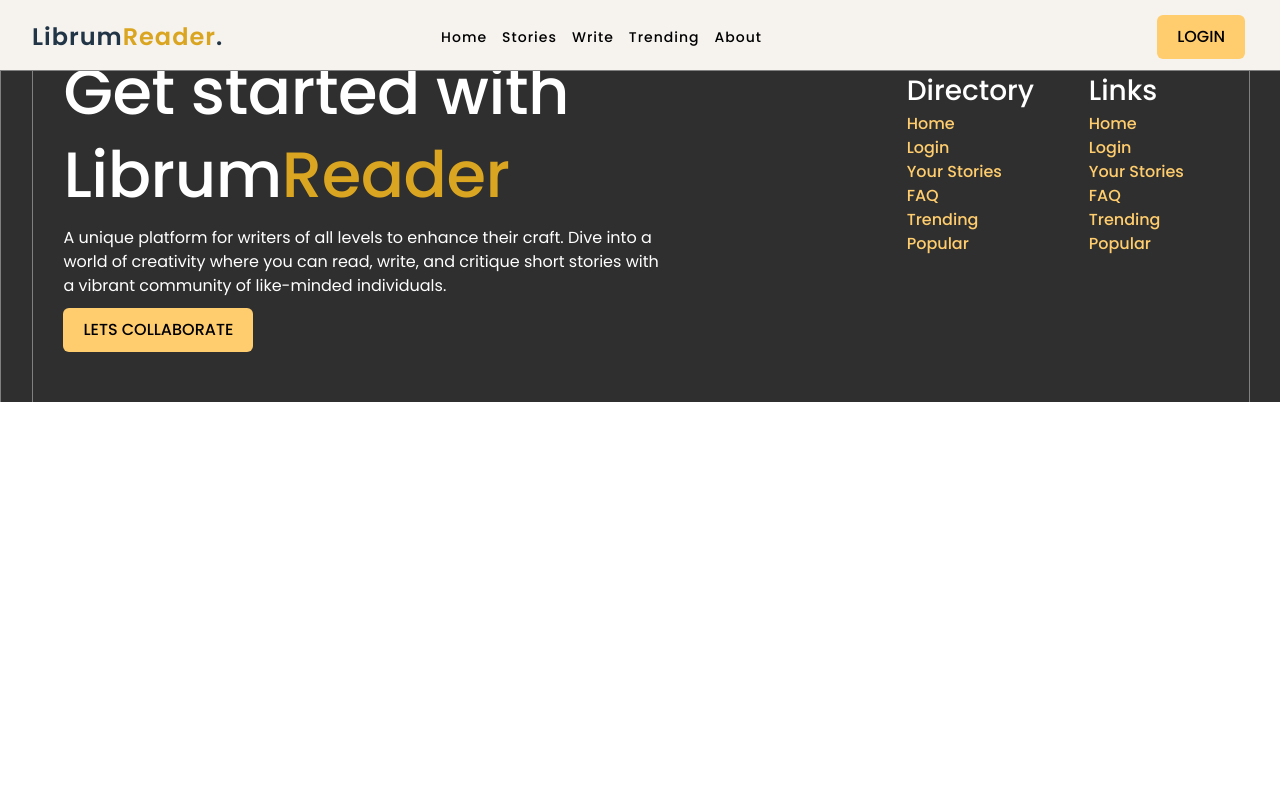
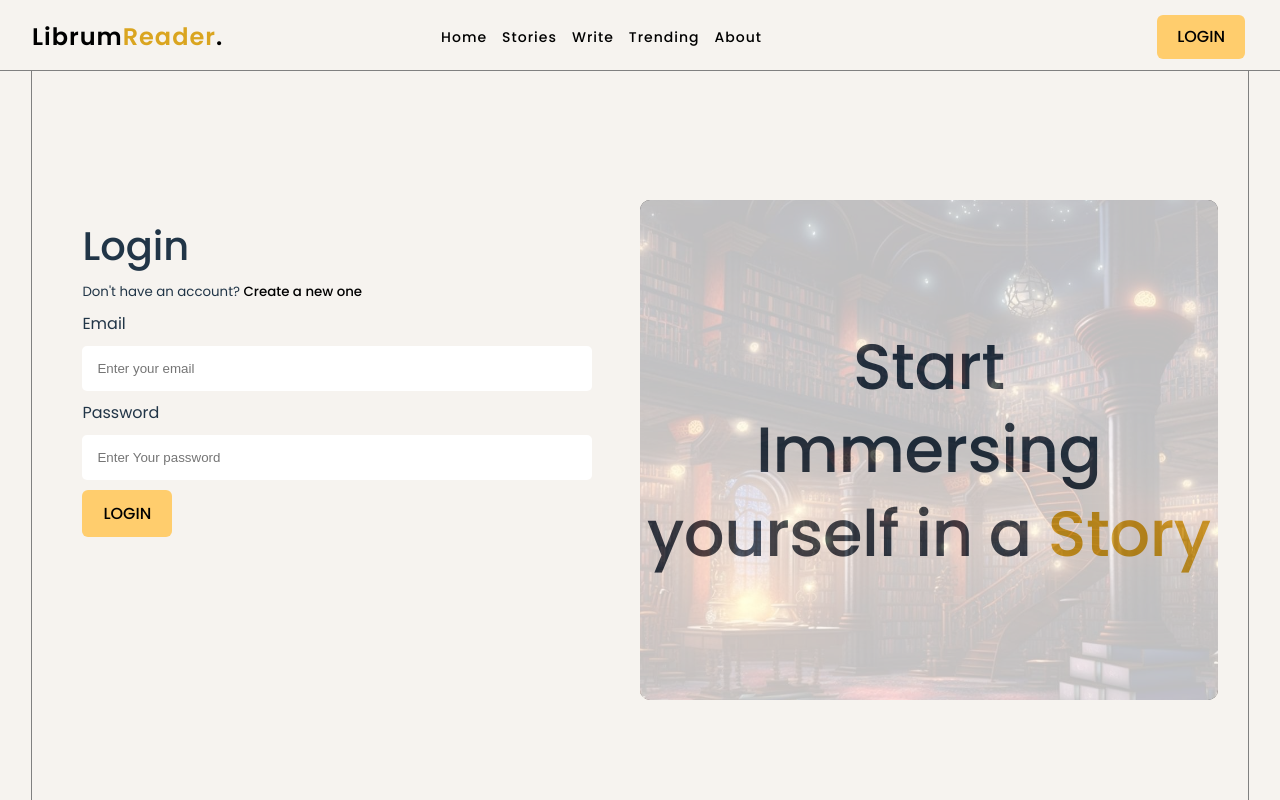
Before and after one commit to moedeera/librum-reader, a React (Vite) app: page /login in a window 1280 px wide. Shown: the top 800 px of the page. Built offline with nearby package versions, Linux system fonts and the light colour scheme.

Commit message:
login setup

```diff
--- a/src/App.jsx
+++ b/src/App.jsx
@@ -6,6 +6,7 @@ import { AboutPage } from "./Pages/AboutPage/AboutPage";
 import { SiteContextProvider } from "./Context/Context";
 import { Footer } from "./Components/Footer/Footer";
 import ScrollToTop from "./Components/ScrollToTop/ScrollToTop";
+import { LoginPage } from "./Pages/LoginPage/LoginPage";
 
 function App() {
   return (
@@ -17,7 +18,7 @@ function App() {
             <Routes>
               <Route path="/" element={<Homepage />} />
               <Route path="/about" element={<AboutPage />} />
-              <Route path="/about" element={<AboutPage />} />
+              <Route path="/login" element={<LoginPage />} />
             </Routes>
           </ScrollToTop>
           <Footer />
--- a/src/Components/Navbar/Navbar.jsx
+++ b/src/Components/Navbar/Navbar.jsx
@@ -9,9 +9,9 @@ export const Navbar = () => {
   return (
     <div className="navbar-container">
       <div className="navbar">
-        <div className="navbar-header">
+        <Link className="navbar-header" to={"/"}>
           Librum<span className="header-span">Reader</span>.
-        </div>
+        </Link>
         <div className="navbar-menu-main">
           {menuItemsMD.map((item) => (
             <Link to={item.link} key={item.id}>
@@ -23,7 +23,7 @@ export const Navbar = () => {
           {/* <div className="bar bar-large bar-upper"></div>
           <div className="bar bar-large bar-lower"></div>
           <div className="bar bar-small"></div> */}
-          <Link className="btn btn-primary" to={"/"}>
+          <Link className="btn btn-primary" to={"/login"}>
             Login
           </Link>
         </div>
--- /dev/null
+++ b/src/Pages/LoginPage/LoginPage.css
@@ -0,0 +1,37 @@
+.login-container {
+  padding-top: 150px;
+  width: 95%;
+  max-width: var(--max-width-main);
+  margin: 0 auto;
+}
+
+.login-form {
+  display: flex;
+  flex-direction: column;
+  gap: 10px;
+  padding: 20px;
+}
+
+.login-form-image {
+  display: none;
+}
+
+@media only screen and (min-width: 600px) {
+}
+
+@media only screen and (min-width: 1100px) {
+  .login-container {
+    display: grid;
+    grid-template-columns: 1fr 1fr;
+  }
+  .login-form-image {
+    position: relative;
+    display: block;
+    height: 500px;
+    width: 100%;
+    border-radius: 10px;
+    background-size: cover;
+    background-position: center;
+    overflow: hidden;
+  }
+}
--- /dev/null
+++ b/src/Pages/LoginPage/LoginPage.jsx
@@ -0,0 +1,41 @@
+import { Link } from "react-router-dom";
+import "./LoginPage.css";
+import { useContext } from "react";
+import { SiteContext } from "../../Context/Context";
+
+export const LoginPage = () => {
+  const { imagesSorted, findImageSet } = useContext(SiteContext);
+  return (
+    <div className="container">
+      <div className="login-container">
+        <div className="login-form">
+          <h3>Login </h3>
+          <small>
+            Don't have an account?{" "}
+            <Link className="b" to={"/"}>
+              Create a new one
+            </Link>
+          </small>
+          <p>Email</p>
+          <input type="text" placeholder="Enter your email" />
+          <p>Password</p>
+          <input type="password" placeholder="Enter Your password" />
+          <button className="btn btn-primary">Login</button>
+        </div>
+        <div
+          className="login-form-image"
+          style={{
+            backgroundImage: `url(${findImageSet("library", imagesSorted)})`,
+          }}
+        >
+          <div className="white-overlay">
+            <h1>
+              Start <br /> Immersing yourself in a{" "}
+              <span className="title-span">Story</span>
+            </h1>
+          </div>
+        </div>
+      </div>
+    </div>
+  );
+};
--- a/src/assets/images/images.js
+++ b/src/assets/images/images.js
@@ -1,11 +1,13 @@
 import librum1 from "./fantasy.jpg";
 import librum2 from "./librum-r-3.jpg";
 import librum3 from "./librum-r-1.jpg";
+import library from "./library.jpg";
 
-const images = [librum1, librum2, librum3];
+const images = [librum1, librum2, librum3, library];
 const imagesSorted = [
   { id: "all", images: images },
-  { id: "librum-trending", images: [librum1, librum2, librum3] },
+  { id: "librum-trending", images: [librum1, librum2, librum3, library] },
+  { id: "library", images: library },
 ];
 
 function findImageSet(ref, imagesSorted) {
--- a/src/index.css
+++ b/src/index.css
@@ -94,6 +94,36 @@ button:focus-visible {
   border-left: 1px solid grey;
   transition: all 0.5s ease-in-out;
 }
+.title-span {
+  color: goldenrod;
+}
+input {
+  padding: 15px;
+  width: 90%;
+  border: none;
+  border-radius: 5px;
+  max-width: 30rem;
+}
+textarea {
+  padding: 15px;
+  width: 90%;
+  max-width: 30rem;
+  border: none;
+}
+
+.white-overlay {
+  position: absolute;
+  top: 0;
+  left: 0;
+  height: 100%;
+  width: 100%;
+  opacity: 0.75;
+  background-color: white;
+  display: flex;
+  justify-content: center;
+  align-items: center;
+  text-align: center;
+}
 
 @media (prefers-color-scheme: light) {
   :root {
@@ -112,6 +142,9 @@ button:focus-visible {
   }
   h1 {
     font-size: 52px;
+  }
+  .container {
+    padding-top: 50px;
   }
 }
 
```
Also changed, not shown: src/assets/images/library.jpg (added).
